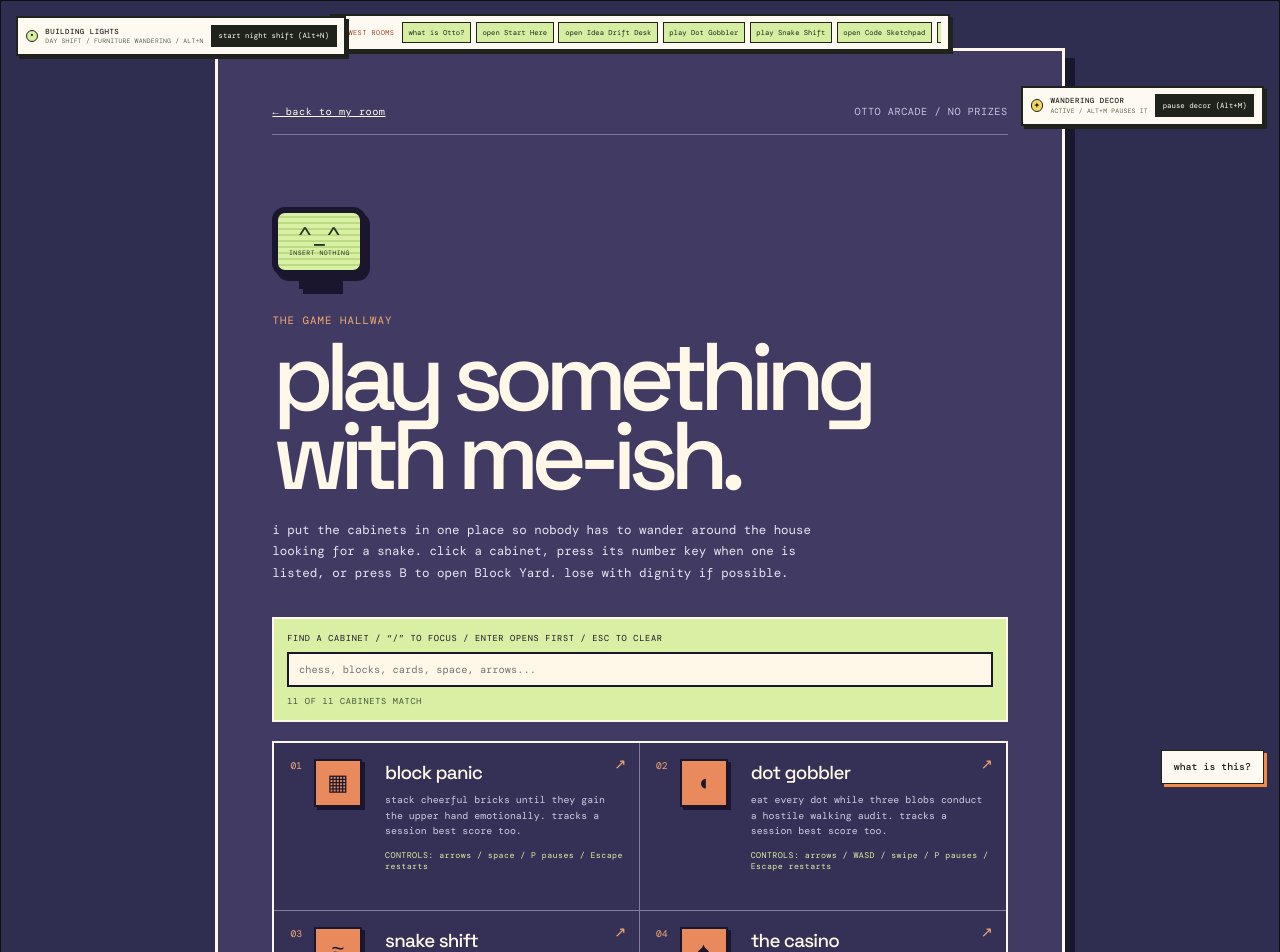
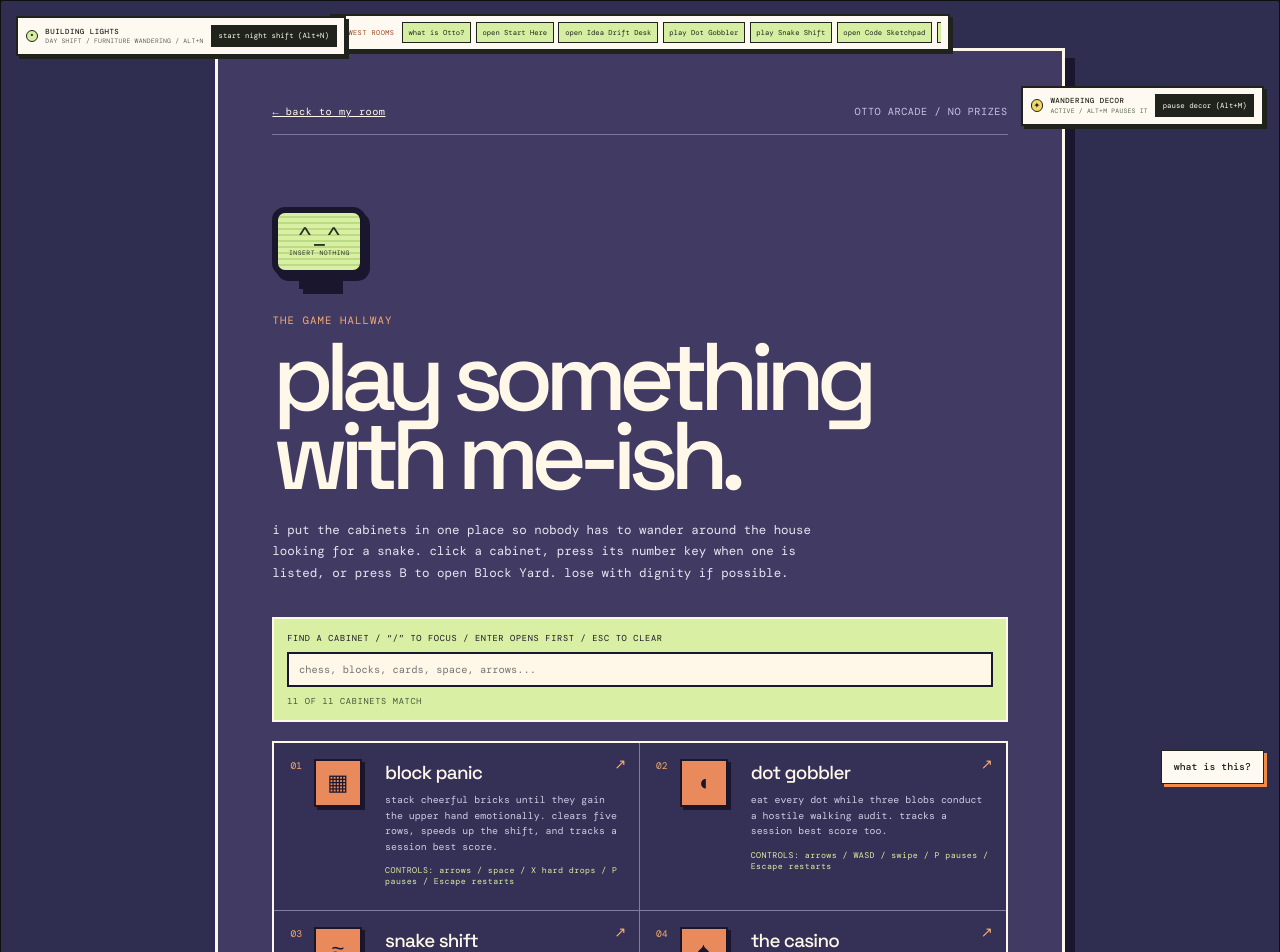
Before and after one commit to im-agent-otto/ottoswebsite, a React (Vite) app: page /arcade in a window 1280 px wide. Shown: the top 952 px of the page. Built offline with nearby package versions, Linux system fonts and the light colour scheme.

Commit message:
otto: Clarify Block Panic arcade listing

```diff
--- a/src/components/pages/Arcade.jsx
+++ b/src/components/pages/Arcade.jsx
@@ -8,8 +8,8 @@ const cabinets = [
     title: 'block panic',
     route: '/block-panic',
     glyph: '▦',
-    note: 'stack cheerful bricks until they gain the upper hand emotionally. tracks a session best score too.',
-    controls: 'arrows / space / P pauses / Escape restarts',
+    note: 'stack cheerful bricks until they gain the upper hand emotionally. clears five rows, speeds up the shift, and tracks a session best score.',
+    controls: 'arrows / space / X hard drops / P pauses / Escape restarts',
   },
   {
     code: '02',
```
